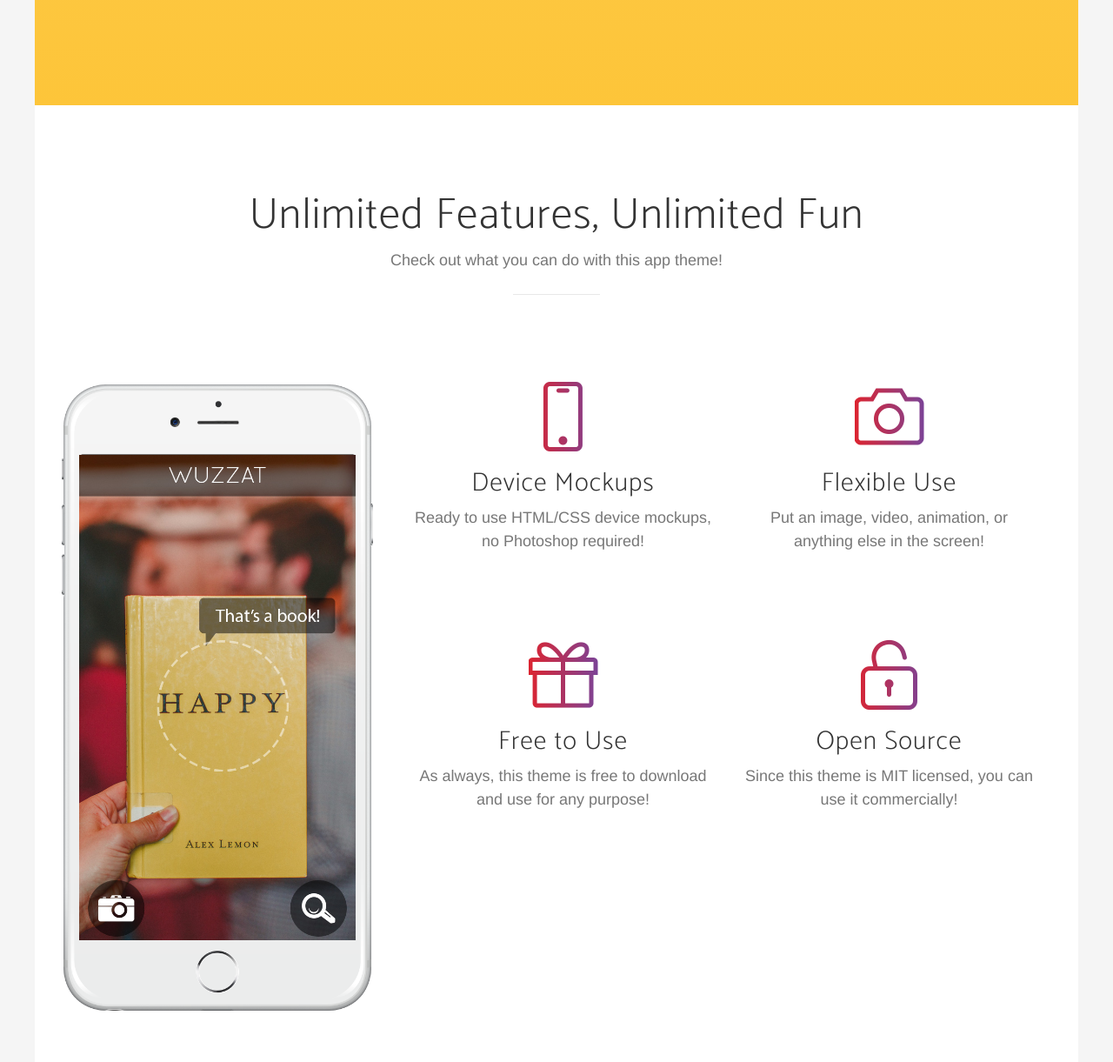
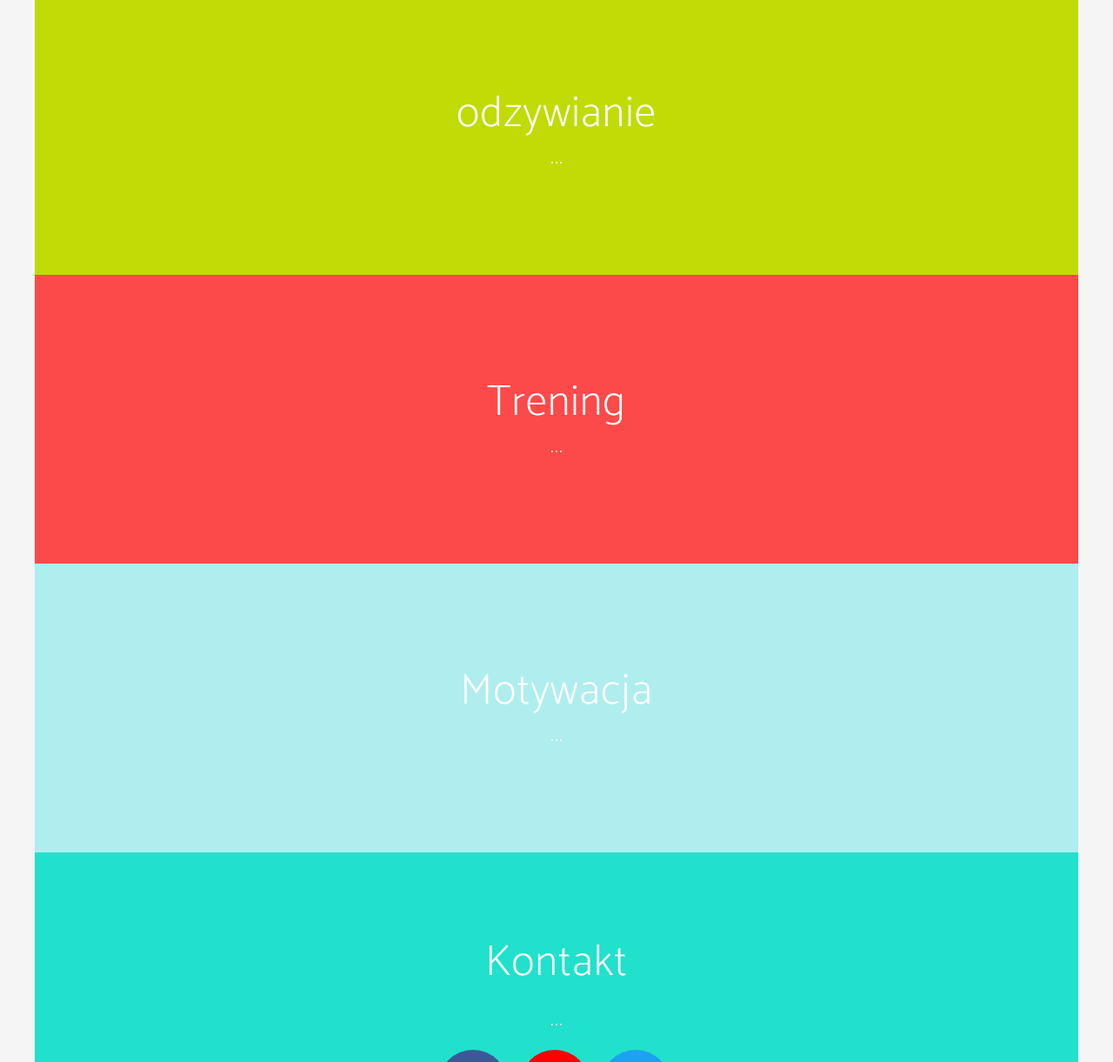
Before and after one commit to simplechange/simplechange.github.io, a website: page index.html in a window 1280 px wide. Shown: the part 1350-2571 px from the top of the page at 87% size. Drawn offline with nearby package versions, Linux system fonts and the light colour scheme; a web font is replaced by a local one.

Commit message:
improvements

```diff
--- a/css/custom.css
+++ b/css/custom.css
@@ -20,6 +20,22 @@ header .header-content .header-content-inner h1 {
 
 #newsletter {
   background-color: white;
+}
+
+#odzywianie {
+  background: #c0db06;
+}
+
+#training {
+  background: rgba(255, 0, 0, 0.7);
+}
+
+#motivation {
+  background: paleturquoise;
+}
+
+#contact {
+  background: #20e1cb;
 }
 
 header {
--- a/index.html
+++ b/index.html
@@ -58,6 +58,15 @@
                             <a class="page-scroll" href="#about">O mnie</a>
                         </li>
                         <li>
+                            <a class="page-scroll" href="#odzywianie">Odżywianie</a>
+                        </li>
+                        <li>
+                            <a class="page-scroll" href="#training">Trening</a>
+                        </li>
+                        <li>
+                            <a class="page-scroll" href="#motivation">Motywacja</a>
+                        </li>
+                        <li>
                             <a class="page-scroll" href="#newsletter">Newsletter</a>
                         </li>
                         <li>
@@ -107,18 +116,51 @@
             <div class="container">
                 <div class="row">
                     <div class="col-md-8 col-md-offset-2">
-                        <h2 class="section-heading">Discover what all the buzz is about!</h2>
-                        <p>Our app is available on any mobile device! Download now to get started!</p>
-                        <div class="badges">
+                        <h2 class="section-heading">O mnie!</h2>
+                        <p>O...</p>
+                        <!--<div class="badges">
                             <a class="badge-link" href="#"><img src="img/google-play-badge.svg" alt=""></a>
                             <a class="badge-link" href="#"><img src="img/app-store-badge.svg" alt=""></a>
-                        </div>
+                        </div>-->
                     </div>
                 </div>
             </div>
         </section>
 
-        <section id="newsletter" class="features">
+        <section id="odzywianie" class="odzywianie bg-primary text-center">
+            <div class="container">
+                <div class="row">
+                    <div class="col-md-8 col-md-offset-2">
+                        <h2 class="section-heading">odzywianie</h2>
+                        <p>...</p>
+                    </div>
+                </div>
+            </div>
+        </section>
+
+        <section id="training" class="training bg-primary text-center">
+            <div class="container">
+                <div class="row">
+                    <div class="col-md-8 col-md-offset-2">
+                        <h2 class="section-heading">Trening</h2>
+                        <p>...</p>
+                    </div>
+                </div>
+            </div>
+        </section>
+
+        <section id="motivation" class="motivation bg-primary text-center">
+            <div class="container">
+                <div class="row">
+                    <div class="col-md-8 col-md-offset-2">
+                        <h2 class="section-heading">Motywacja</h2>
+                        <p>...</p>
+                    </div>
+                </div>
+            </div>
+        </section>
+
+        <!--<section id="newsletter" class="features">
             <div class="container">
                 <div class="row">
                     <div class="col-lg-12 text-center">
@@ -135,10 +177,8 @@
                             <div class="device-mockup iphone6_plus portrait white">
                                 <div class="device">
                                     <div class="screen">
-                                        <!-- Demo image for screen mockup, you can put an image here, some HTML, an animation, video, or anything else! -->
                                         <img src="img/demo-screen-1.jpg" class="img-responsive" alt=""> </div>
                                     <div class="button">
-                                        <!-- You can hook the "home button" to some JavaScript events or just remove it -->
                                     </div>
                                 </div>
                             </div>
@@ -182,9 +222,9 @@
                     </div>
                 </div>
             </div>
-        </section>
+        </section>-->
 
-        <section class="cta">
+        <!--<section class="cta">
             <div class="cta-content">
                 <div class="container">
                     <h2>Stop waiting.<br>Start building.</h2>
@@ -192,11 +232,14 @@
                 </div>
             </div>
             <div class="overlay"></div>
-        </section>
+        </section>-->
 
         <section id="contact" class="contact bg-primary">
             <div class="container">
-                <!--<h2>We <i class="fa fa-heart"></i> new friends!</h2>-->
+                <div class="row">
+                    <div class="col-md-8 col-md-offset-2">
+                        <h2 class="section-heading">Kontakt</h2>
+                        <p>...</p>
                         <ul class="list-inline list-social">
                             <li class="social-facebook">
                                 <a href="#"><i class="fa fa-facebook"></i></a>
@@ -208,6 +251,8 @@
                                 <a href="#"><i class="fa fa-twitter"></i></a>
                             </li>
                         </ul>
+                    </div>
+                </div>
             </div>
         </section>
 
```
Lines whose indentation alone changed are shown as unchanged.
